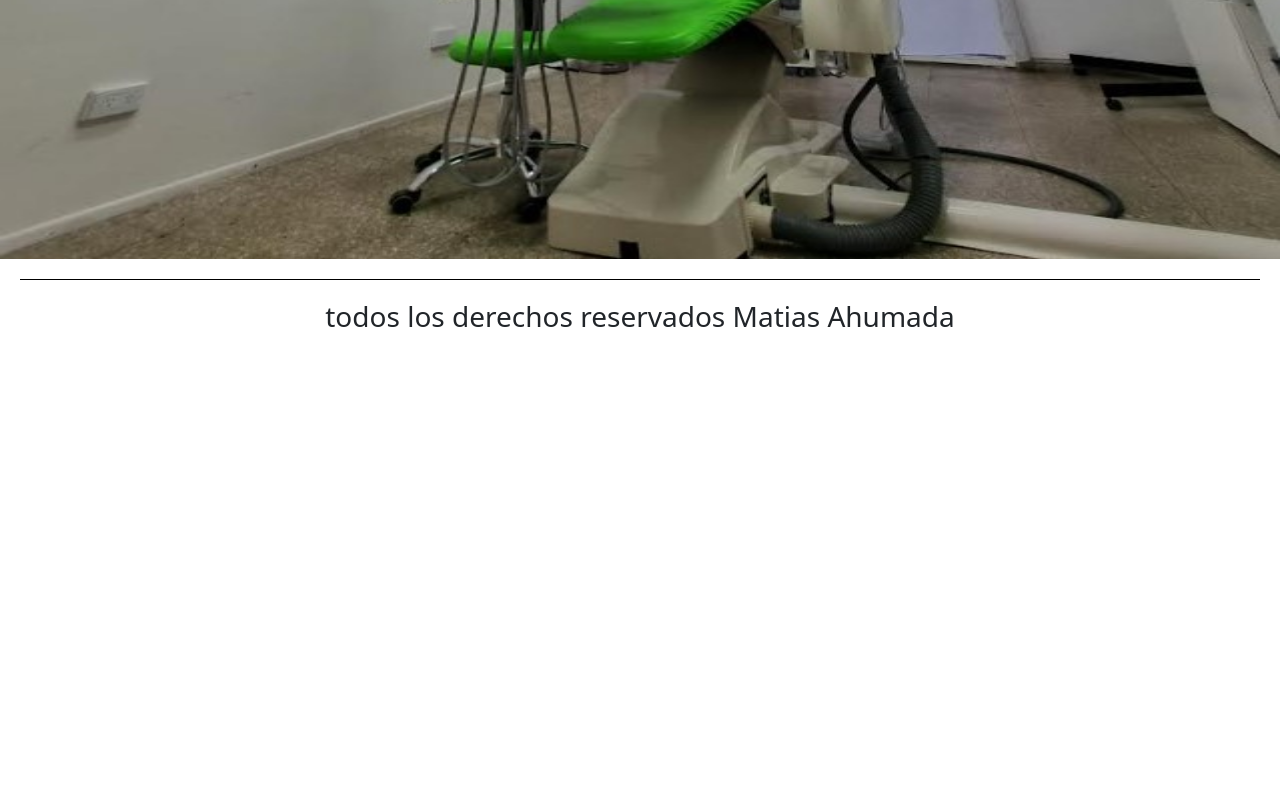
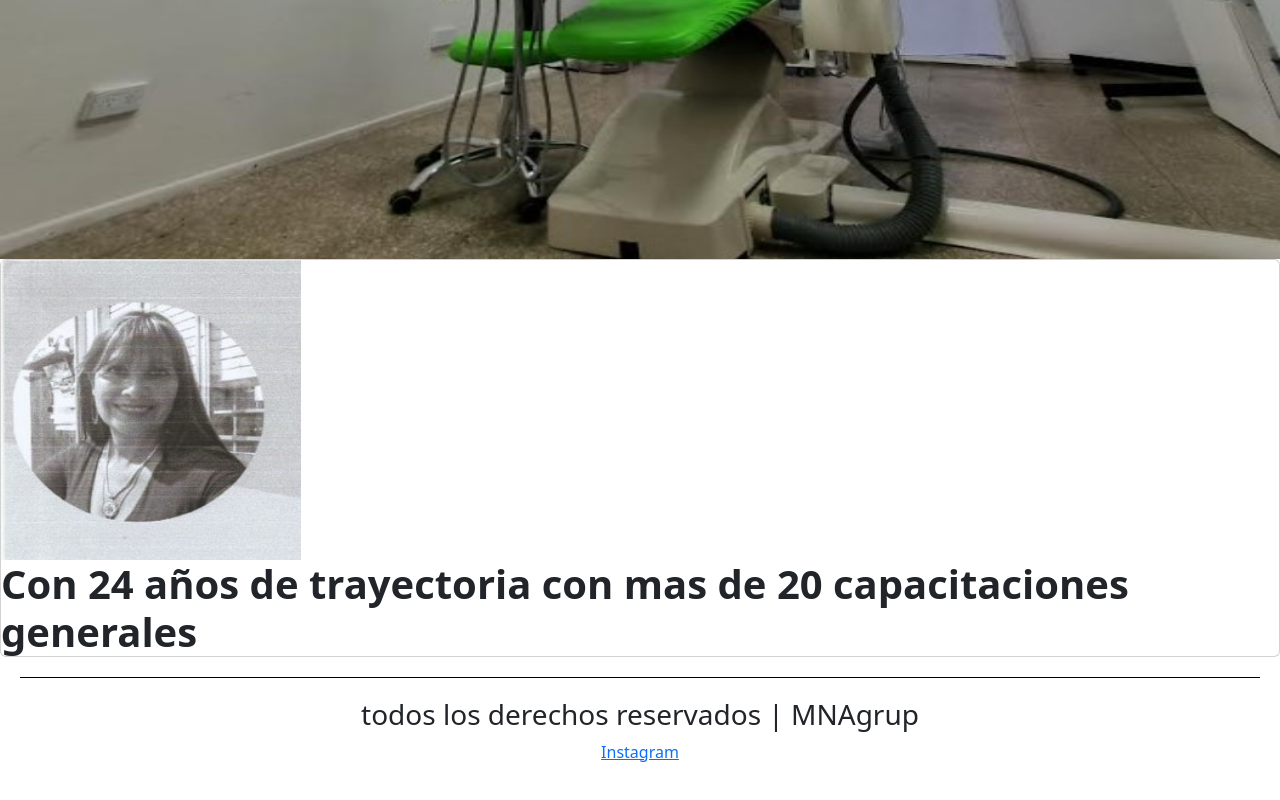
Before and after one commit to matinico1996/Tercera-Pre-Entrega, a plain HTML site: page index.html in a window 1280 px wide. Shown: the part 697-1497 px from the top of the page. Before the commit the page ends 1079 px from the top, so only its background shows below. Drawn offline with nearby package versions, Linux system fonts and the light colour scheme.

Commit message:
se corrigieron errores

```diff
--- a/index.html
+++ b/index.html
@@ -46,9 +46,15 @@
       </div>
 
 
-      <main>
+      <h1>
+        <div class="card">
+          <img src="./media/tia 1.jpg" alt="tarjeta ahumada odontologa" height="300" width="300">
+          <strong>Con 24 años de trayectoria con mas de 20 capacitaciones generales</strong>
+      </div>
+      </h1>
 
-      </main>
+
+
 
 
 
@@ -66,7 +72,8 @@
     crossorigin="anonymous"></script>
 
     <footer>
-        <h3>todos los derechos reservados Matias Ahumada </h3>
+        <h3>todos los derechos reservados   |  MNAgrup </h3>
+        <a href="https://www.instagram.com/odontologia.ahumada">Instagram</a>
     </footer>
 </body>
 </html>
```
Also changed, not shown: pages/contacto.html (+1 -0 lines), pages/metodosdepago.html (+1 -0 lines), pages/servicios.html (+1 -0 lines), pages/trabajamoscon.html (+1 -0 lines), media/tia 1.jpg (added).
